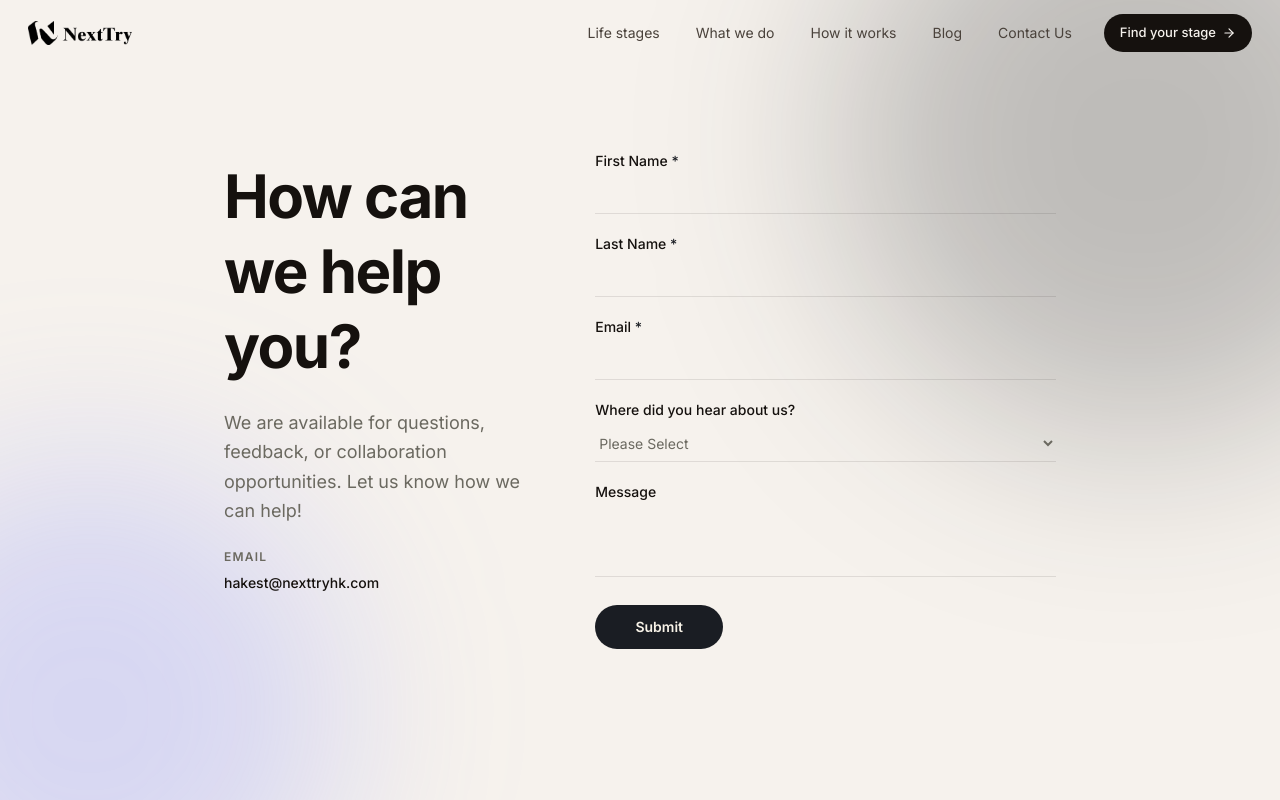
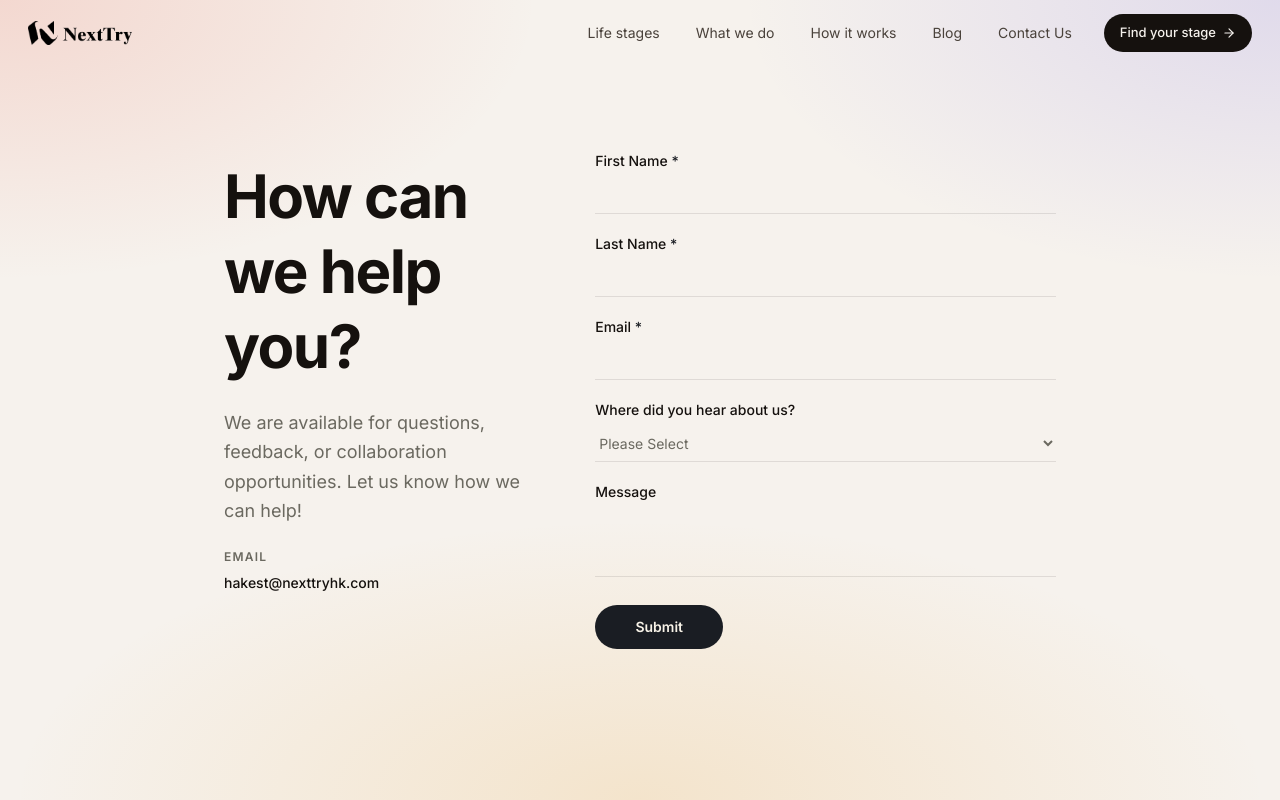
Before and after one commit to Kesheeee/nexttry, a Next.js app: page /about/contact in a window 1280 px wide. Shown: the top 800 px of the page. Built offline with nearby package versions, Linux system fonts and the light colour scheme.

Commit message:
Contact page: lighter background (coral/indigo/amber wash on cream)

```diff
--- a/src/components/ui/contact-2.tsx
+++ b/src/components/ui/contact-2.tsx
@@ -182,13 +182,17 @@ export const Contact2 = ({
   email = "hello@nexttry.hk",
 }: Contact2Props) => {
   return (
-    <section className="min-h-screen flex items-center py-24 relative overflow-hidden">
+    <section className="min-h-screen flex items-center py-24 relative overflow-hidden bg-background">
 
-      {/* Aurora glow */}
-      <div className="pointer-events-none absolute inset-0 overflow-hidden">
-        <div className="absolute -top-40 -right-40 w-[600px] h-[600px] rounded-full bg-primary/25 blur-[100px]" />
-        <div className="absolute -bottom-40 -left-40 w-[500px] h-[500px] rounded-full bg-indigo-400/25 blur-[90px]" />
-      </div>
+      {/* Soft warm wash matching the home hero */}
+      <div
+        aria-hidden
+        className="pointer-events-none absolute inset-0"
+        style={{
+          background:
+            "radial-gradient(60% 50% at 0% 0%, rgba(232,98,77,0.18), transparent 70%), radial-gradient(60% 50% at 100% 0%, rgba(91,75,224,0.14), transparent 70%), radial-gradient(70% 50% at 50% 100%, rgba(232,154,30,0.16), transparent 70%)",
+        }}
+      />
 
       <div className="relative mx-auto w-full max-w-4xl px-8">
         <div className="flex flex-col gap-12 lg:flex-row lg:gap-16 lg:items-start">
```
